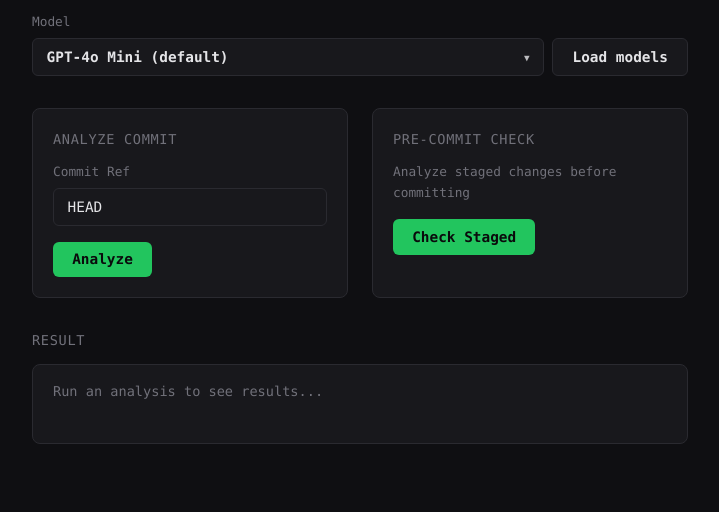
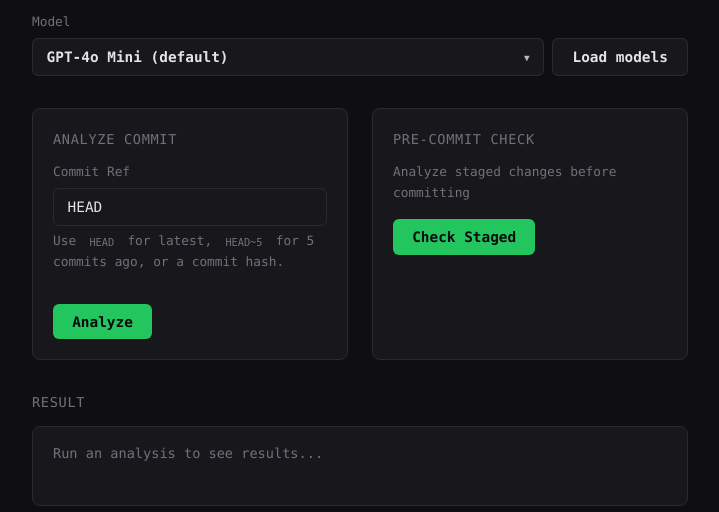
Before and after one commit to PierrunoYT/commitguard-webui, a Flask app: page / in a window 1280 px wide. Shown: the part 357-869 px from the top of the page, without its empty margins (280-999 px from the left). Before the commit the page ends 801 px from the top, so only its background shows below. Run offline with Flask 3, Linux system fonts and the light colour scheme.

Commit message:
Add hint for commit reference input: Include guidance in the UI for users on how to specify commit references, such as using 'HEAD' for the latest commit or a specific commit hash.

```diff
--- a/templates/index.html
+++ b/templates/index.html
@@ -53,6 +53,7 @@
                     <div class="field">
                         <label for="ref">Commit Ref</label>
                         <input type="text" id="ref" placeholder="HEAD" value="HEAD">
+                        <p class="hint">Use <code>HEAD</code> for latest, <code>HEAD~5</code> for 5 commits ago, or a commit hash.</p>
                     </div>
                     <button id="analyzeBtn">Analyze</button>
                 </div>
```
